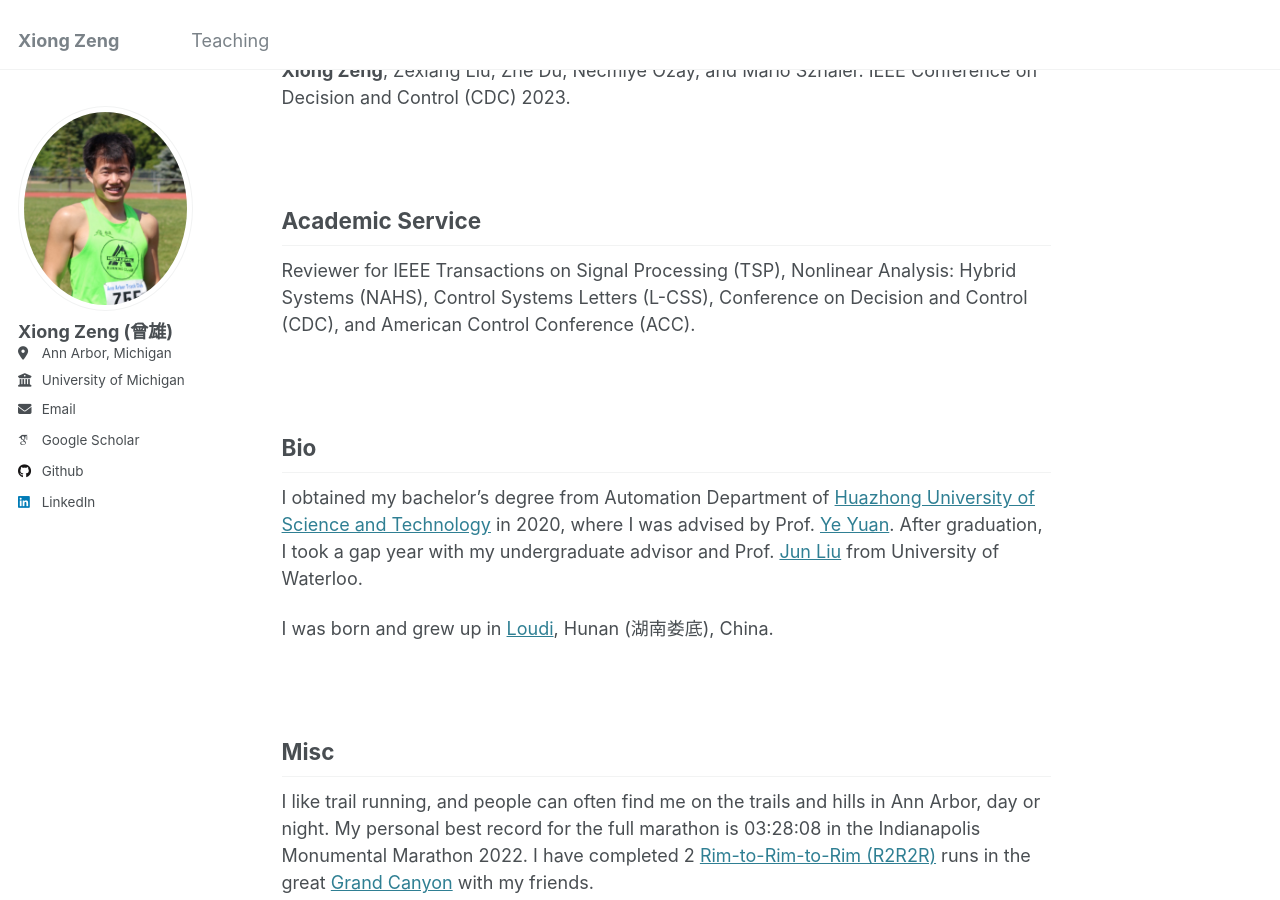
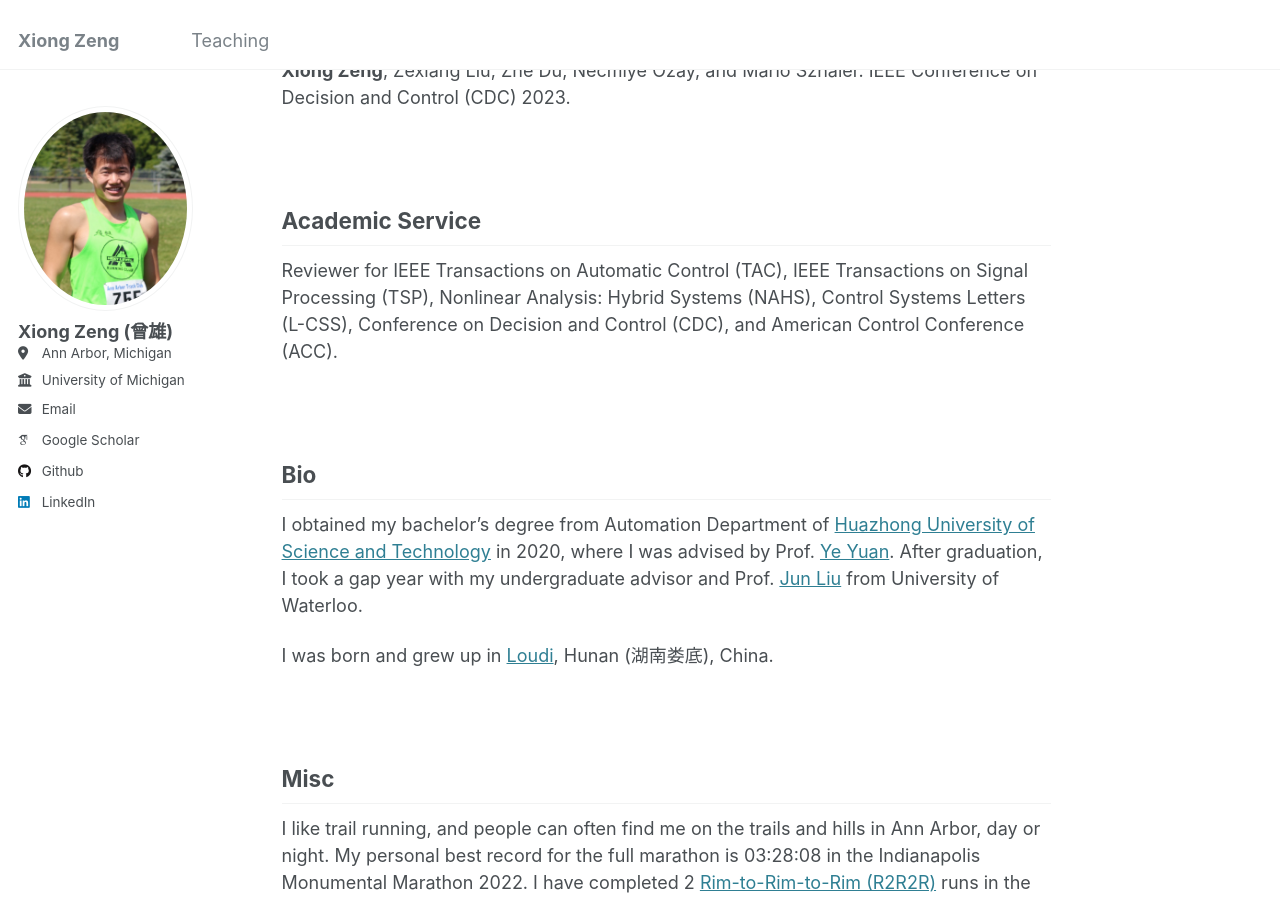
Before and after one commit to zengxiong111/zengxiong.github.io, a Jekyll site: the page built from _pages/about.md, in a window 1280 px wide and 900 px high, scrolled down 1297 px. Built offline with Jekyll 4.4.1, drawn with Linux system fonts in a browser that asks for light colours; some web fonts are replaced.

Commit message:
Update about.md

```diff
--- a/_pages/about.md
+++ b/_pages/about.md
@@ -48,7 +48,7 @@ You can check <a href="https://github.com/zengxiong111/zengxiong.github.io/blob/
 
 ## Academic Service
 
-Reviewer for IEEE Transactions on Signal Processing (TSP), Nonlinear Analysis: Hybrid Systems (NAHS), Control Systems Letters (L-CSS), Conference on Decision and Control (CDC), and American Control Conference (ACC).
+Reviewer for IEEE Transactions on Automatic Control (TAC), IEEE Transactions on Signal Processing (TSP), Nonlinear Analysis: Hybrid Systems (NAHS), Control Systems Letters (L-CSS), Conference on Decision and Control (CDC), and American Control Conference (ACC).
 
 &nbsp;
 
```
